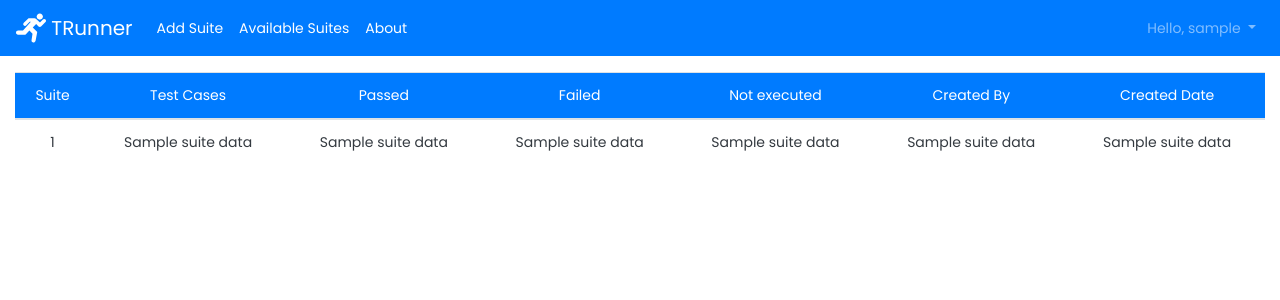
After one commit to DartSkywalker/ado-test-runner, a Python web app: template templates/suite_list.html in a window 1280 px wide. The commit adds this page. Shown: the top 300 px of the page. Run offline with Jinja, Linux system fonts and the light colour scheme; the template is opened without the code that fills it: most values are stand-ins (such as "Sample title", 1, 10 or a date in 2020); some libraries are stand-ins or nearby versions.

Commit message:
Suites statistics page

```diff
--- a/templates/index.html
+++ b/templates/index.html
@@ -44,7 +44,7 @@
             <a class="nav-link" href="/suites">Add Suite<span class="sr-only">(current)</span></a>
         </li>
         <li class="nav-item active">
-            <a class="nav-link" href="/suites">Available Suites<span class="sr-only">(current)</span></a>
+            <a class="nav-link" href="/suitify">Available Suites<span class="sr-only">(current)</span></a>
         </li>
         <li class="nav-item active">
             <a class="nav-link" href="/about">About<span class="sr-only">(current)</span></a>
--- /dev/null
+++ b/templates/suite_list.html
@@ -0,0 +1,121 @@
+<!DOCTYPE html>
+<html lang="en">
+
+<head>
+    <!-- Required meta tags-->
+    <meta charset="UTF-8">
+    <meta content="width=device-width, initial-scale=1, shrink-to-fit=no" name="viewport">
+    <meta content="Colorlib Templates" name="description">
+    <meta content="Colorlib" name="author">
+    <meta content="Colorlib Templates" name="keywords">
+
+    <!-- Title Page-->
+    <title>Suites Info</title>
+    <link rel="stylesheet" href="https://stackpath.bootstrapcdn.com/bootstrap/4.3.1/css/bootstrap.min.css"
+          integrity="sha384-ggOyR0iXCbMQv3Xipma34MD+dH/1fQ784/j6cY/iJTQUOhcWr7x9JvoRxT2MZw1T" crossorigin="anonymous">
+
+
+    <!-- Icons font CSS-->
+    <link href="//static/vendor/mdi-font/css/material-design-iconic-font.min.css" rel="stylesheet" media="all">
+    <link href="/static/vendor/font-awesome-4.7/css/font-awesome.min.css" rel="stylesheet" media="all">
+    <!-- Font special for pages-->
+    <link href="https://fonts.googleapis.com/css?family=Poppins:100,100i,200,200i,300,300i,400,400i,500,500i,600,600i,700,700i,800,800i,900,900i"
+          rel="stylesheet">
+
+    <!-- Vendor CSS-->
+    <link href="/static/vendor/select2/select2.min.css" rel="stylesheet" media="all">
+    <link href="/static/vendor/datepicker/daterangepicker.css" rel="stylesheet" media="all">
+
+    <!-- Main CSS-->
+    <link href="/static/css/main.css" rel="stylesheet" media="all">
+
+</head>
+<body>
+<nav class="navbar navbar-dark bg-primary navbar-expand-lg">
+    <a class="navbar-brand" href="">
+        <img src="/static/css/running.svg" width="30" height="30" class="d-inline-block align-top" alt="">
+        TRunner</a>
+    <button class="navbar-toggler" type="button" data-toggle="collapse" data-target="#navbarNavDropdown"
+            aria-controls="navbarNavDropdown" aria-expanded="false" aria-label="Toggle navigation">
+        <span class="navbar-toggler-icon"></span>
+    </button>
+    <ul class="navbar-nav">
+        <li class="nav-item active">
+            <a class="nav-link" href="/suites">Add Suite<span class="sr-only">(current)</span></a>
+        </li>
+        <li class="nav-item active">
+            <a class="nav-link" href="/suitify">Available Suites<span class="sr-only">(current)</span></a>
+        </li>
+        <li class="nav-item active">
+            <a class="nav-link" href="/about">About<span class="sr-only">(current)</span></a>
+        </li>
+
+    </ul>
+    <div class="navbar-collapse collapse  order-3 dual-collapse2">
+        <ul class="navbar-nav ml-auto">
+            <li class="nav-item dropdown">
+                <a class="nav-link dropdown-toggle" href="#" id="navbarDropdownMenuLink" role="button"
+                   data-toggle="dropdown" aria-haspopup="true" aria-expanded="false">
+                    Hello, {{ username }}
+                </a>
+                <div class="dropdown-menu dropdown-menu-right" aria-labelledby="navbarDropdownMenuLink">
+                    <a class="dropdown-item" href="/settings">Settings</a>
+                    <a class="dropdown-item" href="/logout">Logout</a>
+                </div>
+            </li>
+        </ul>
+    </div>
+</nav>
+
+<div class="container-fluid">
+
+    <table class="table mt-3 table-hover" style="text-align: center;" id="mt">
+        <thead class="bg-primary font-weight-light" style="color: #ffffff;">
+        <tr>
+            <th scope="col">Suite</th>
+            <th scope="col">Test Cases</th>
+            <th scope="col">Passed</th>
+            <th scope="col">Failed</th>
+            <th scope="col">Not executed</th>
+            <th scope="col">Created By</th>
+            <th scope="col">Created Date</th>
+        </tr>
+        </thead>
+            {% for suite_id, suite_data_list in suite_info.items() %}
+        <tr class="clickable-row">
+            <td>
+                <a class="text-dark" href="/cases/{{ suite_id }}">{{ suite_data_list[0] }}</a>
+            </td>
+            <td>
+                <p class="text-dark"> {{ suite_data_list[1] }}</p>
+            </td>
+            <td>
+                <p class="text-dark"> {{ suite_data_list[2] }}</p>
+            </td>
+            <td>
+                <p class="text-dark"> {{ suite_data_list[3] }}</p>
+            </td>
+            <td>
+                <p class="text-dark"> {{ suite_data_list[4] }}</p>
+            </td>
+            <td>
+                <p class="text-dark"> {{ suite_data_list[5] }}</p>
+            </td>
+            <td>
+                <p class="text-dark"> {{ suite_data_list[6] }}</p>
+            </td>
+
+        </tr>
+        {% endfor %}
+    </table>
+
+</div>
+<script crossorigin="anonymous" integrity="sha384-DfXdz2htPH0lsSSs5nCTpuj/zy4C+OGpamoFVy38MVBnE+IbbVYUew+OrCXaRkfj"
+        src="https://code.jquery.com/jquery-3.5.1.slim.min.js"></script>
+<script crossorigin="anonymous" integrity="sha384-9/reFTGAW83EW2RDu2S0VKaIzap3H66lZH81PoYlFhbGU+6BZp6G7niu735Sk7lN"
+        src="https://cdn.jsdelivr.net/npm/popper.js@1.16.1/dist/umd/popper.min.js"></script>
+<script crossorigin="anonymous" integrity="sha384-B4gt1jrGC7Jh4AgTPSdUtOBvfO8shuf57BaghqFfPlYxofvL8/KUEfYiJOMMV+rV"
+        src="https://stackpath.bootstrapcdn.com/bootstrap/4.5.2/js/bootstrap.min.js"></script>
+
+</body>
+</html>
--- a/templates/test_cases_list.html
+++ b/templates/test_cases_list.html
@@ -44,7 +44,7 @@
             <a class="nav-link" href="/suites">Add Suite<span class="sr-only">(current)</span></a>
         </li>
         <li class="nav-item active">
-            <a class="nav-link" href="/suites">Select Suite<span class="sr-only">(current)</span></a>
+            <a class="nav-link" href="/suitify">Available Suites<span class="sr-only">(current)</span></a>
         </li>
         <li class="nav-item active">
             <a class="nav-link" href="/about">About<span class="sr-only">(current)</span></a>
```
Also changed, not shown: main.py (+6 -1 lines), utils/api/ado_api.py (+38 -0 lines).
